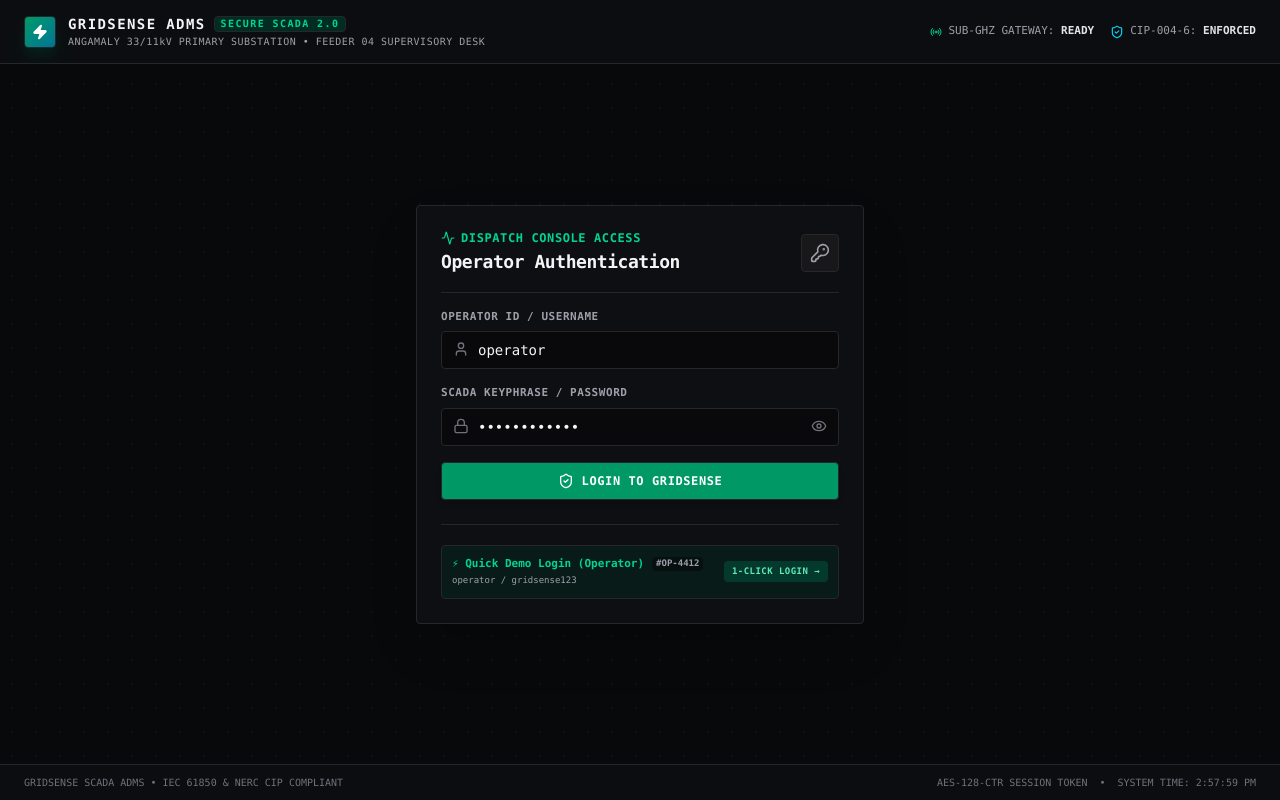
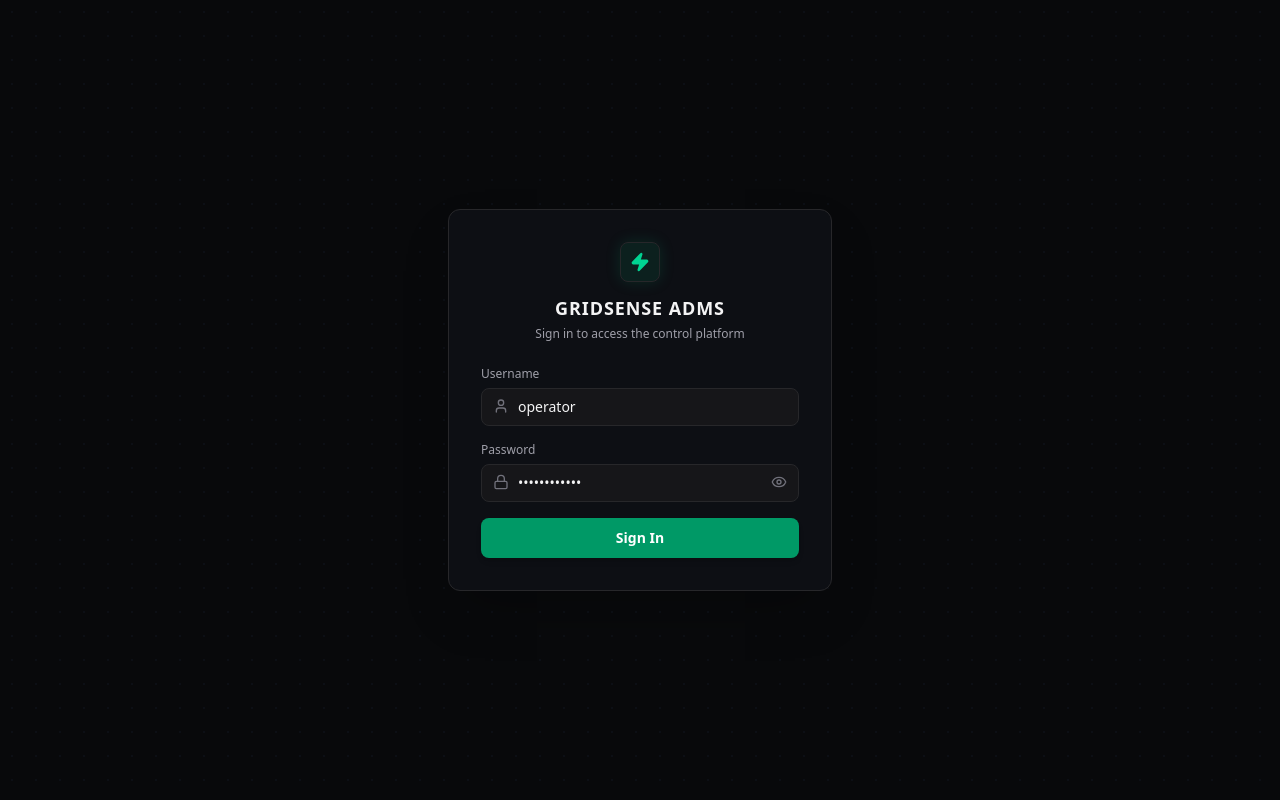
Before and after one commit to a5hil/GridSense, a Next.js app in the folder web-dashboard/: page /login in a window 1280 px wide. Built offline with nearby package versions, Linux system fonts and the light colour scheme.

Commit message:
style(login): simplify login UI to clean centered card with only GRIDSENSE ADMS branding

```diff
--- a/web-dashboard/src/app/login/page.tsx
+++ b/web-dashboard/src/app/login/page.tsx
@@ -1,23 +1,8 @@
 "use client";
 
-import React, { useState, useEffect } from "react";
+import React, { useState } from "react";
 import { useRouter } from "next/navigation";
-import {
-  ShieldCheck,
-  Lock,
-  User,
-  Zap,
-  Activity,
-  AlertTriangle,
-  Radio,
-  CheckCircle2,
-  HardHat,
-  Cpu,
-  KeyRound,
-  Eye,
-  EyeOff,
-} from "lucide-react";
-
+import { Lock, User, Zap, AlertTriangle, Eye, EyeOff } from "lucide-react";
 
 export default function LoginPage() {
   const router = useRouter();
@@ -27,15 +12,6 @@ export default function LoginPage() {
   const [isLoading, setIsLoading] = useState(false);
   const [isAuthorized, setIsAuthorized] = useState(false);
   const [errorMsg, setErrorMsg] = useState<string | null>(null);
-  const [systemTime, setSystemTime] = useState<string>("");
-
-  useEffect(() => {
-    setSystemTime(new Date().toLocaleTimeString());
-    const interval = setInterval(() => {
-      setSystemTime(new Date().toLocaleTimeString());
-    }, 1000);
-    return () => clearInterval(interval);
-  }, []);
 
   const handleLogin = async (u = username, p = password) => {
     setIsLoading(true);
@@ -65,69 +41,34 @@ export default function LoginPage() {
   };
 
   return (
-    <div className="min-h-screen bg-[#08090b] text-zinc-100 flex flex-col justify-between font-mono relative overflow-hidden select-none">
+    <div className="min-h-screen bg-[#08090b] text-zinc-100 flex items-center justify-center p-4 font-sans select-none relative overflow-hidden">
       {/* Background Subtle Substation Grid Aesthetics */}
-      <div className="absolute inset-0 bg-[radial-gradient(#1e293b_1px,transparent_1px)] [background-size:24px_24px] opacity-25 pointer-events-none" />
+      <div className="absolute inset-0 bg-[radial-gradient(#1e293b_1px,transparent_1px)] [background-size:24px_24px] opacity-20 pointer-events-none" />
 
-      {/* TOP SCADA PROTOCOL HEADER */}
-      <header className="border-b border-zinc-800/80 bg-[#0d0f12]/80 backdrop-blur-md px-6 py-3.5 flex items-center justify-between z-10">
-        <div className="flex items-center gap-3">
-          <div className="h-8 w-8 rounded-sm bg-gradient-to-br from-emerald-600 to-cyan-700 flex items-center justify-center shadow-lg shadow-emerald-950/60 border border-emerald-400/30">
-            <Zap className="h-4 w-4 text-white fill-white" />
+      {/* Clean Centered Login Card */}
+      <div className="w-full max-w-sm bg-[#0d0f14] border border-zinc-800/80 rounded-xl p-8 shadow-2xl relative z-10">
+        {/* App Title & Icon */}
+        <div className="flex flex-col items-center text-center mb-6">
+          <div className="h-10 w-10 rounded-lg bg-emerald-500/10 border border-emerald-500/30 flex items-center justify-center mb-3 shadow-[0_0_15px_rgba(16,185,129,0.15)]">
+            <Zap className="h-5 w-5 text-emerald-400 fill-emerald-400" />
           </div>
-          <div>
-            <div className="text-sm font-bold tracking-widest text-zinc-100 flex items-center gap-2">
+          <h1 className="text-lg font-bold tracking-wider text-zinc-100">
             GRIDSENSE ADMS
-              <span className="text-[10px] px-1.5 py-0.2 bg-emerald-950 text-emerald-400 border border-emerald-700/60 rounded">
-                SECURE SCADA 2.0
-              </span>
-            </div>
-            <div className="text-[10px] text-zinc-400 tracking-wider">
-              ANGAMALY 33/11kV PRIMARY SUBSTATION • FEEDER 04 SUPERVISORY DESK
-            </div>
-          </div>
+          </h1>
+          <p className="text-xs text-zinc-400 mt-1">
+            Sign in to access the control platform
+          </p>
         </div>
 
-        <div className="hidden md:flex items-center gap-4 text-[11px] text-zinc-400">
-          <div className="flex items-center gap-1.5">
-            <Radio className="h-3 w-3 text-emerald-400 animate-pulse" />
-            <span>SUB-GHZ GATEWAY: <strong className="text-zinc-200">READY</strong></span>
-          </div>
-          <div className="flex items-center gap-1.5">
-            <ShieldCheck className="h-3.5 w-3.5 text-cyan-400" />
-            <span>CIP-004-6: <strong className="text-zinc-200">ENFORCED</strong></span>
-          </div>
-        </div>
-      </header>
-
-      {/* CENTER AUTHENTICATION DISPATCH CONSOLE */}
-      <main className="flex-1 flex items-center justify-center p-4 z-10 my-4">
-        <div className="w-full max-w-md bg-[#0f1115]/90 border border-zinc-800 shadow-2xl rounded-sm p-6 backdrop-blur-xl relative">
-
-          {/* Header Accent */}
-          <div className="flex items-center justify-between pb-4 mb-4 border-b border-zinc-800/80">
-            <div>
-              <div className="text-xs uppercase tracking-wider text-emerald-400 font-bold flex items-center gap-1.5">
-                <Activity className="h-3.5 w-3.5" />
-                Dispatch Console Access
-              </div>
-              <h1 className="text-lg font-bold text-zinc-100 tracking-tight mt-0.5">
-                Operator Authentication
-              </h1>
-            </div>
-            <div className="p-2 bg-zinc-900 border border-zinc-800 rounded">
-              <KeyRound className="h-5 w-5 text-zinc-400" />
-            </div>
-          </div>
-
+        {/* Error Alert */}
         {errorMsg && (
-            <div className="mb-4 p-3 bg-rose-950/80 border border-rose-700/80 text-rose-200 text-xs rounded flex items-start gap-2 shadow-inner">
-              <AlertTriangle className="h-4 w-4 text-rose-400 shrink-0 mt-0.5" />
+          <div className="mb-4 p-3 bg-rose-950/60 border border-rose-800/80 text-rose-300 text-xs rounded-lg flex items-center gap-2">
+            <AlertTriangle className="h-4 w-4 text-rose-400 shrink-0" />
             <span>{errorMsg}</span>
           </div>
         )}
 
-          {/* Form */}
+        {/* Simple Login Form */}
         <form
           onSubmit={(e) => {
             e.preventDefault();
@@ -136,8 +77,8 @@ export default function LoginPage() {
           className="space-y-4"
         >
           <div>
-              <label className="block text-[11px] font-semibold text-zinc-400 uppercase tracking-wider mb-1.5">
-                Operator ID / Username
+            <label className="block text-xs font-medium text-zinc-400 mb-1.5">
+              Username
             </label>
             <div className="relative">
               <User className="absolute left-3 top-2.5 h-4 w-4 text-zinc-500" />
@@ -145,17 +86,17 @@ export default function LoginPage() {
                 type="text"
                 value={username}
                 onChange={(e) => setUsername(e.target.value)}
-                  placeholder="e.g. operator or admin"
+                placeholder="Username"
                 autoComplete="username"
                 required
-                  className="w-full pl-9 pr-3 py-2 bg-zinc-950 border border-zinc-800 focus:border-emerald-500 focus:ring-1 focus:ring-emerald-500 text-sm text-zinc-100 placeholder:text-zinc-600 rounded-sm font-mono outline-none transition-colors"
+                className="w-full pl-9 pr-3 py-2 bg-zinc-900/80 border border-zinc-800 rounded-lg text-sm text-zinc-100 placeholder:text-zinc-600 focus:outline-none focus:border-emerald-500 focus:ring-1 focus:ring-emerald-500 transition-colors"
               />
             </div>
           </div>
 
           <div>
-              <label className="block text-[11px] font-semibold text-zinc-400 uppercase tracking-wider mb-1.5">
-                SCADA Keyphrase / Password
+            <label className="block text-xs font-medium text-zinc-400 mb-1.5">
+              Password
             </label>
             <div className="relative">
               <Lock className="absolute left-3 top-2.5 h-4 w-4 text-zinc-500" />
@@ -163,10 +104,10 @@ export default function LoginPage() {
                 type={showPassword ? "text" : "password"}
                 value={password}
                 onChange={(e) => setPassword(e.target.value)}
-                  placeholder="••••••••••••"
+                placeholder="Password"
                 autoComplete="current-password"
                 required
-                  className="w-full pl-9 pr-10 py-2 bg-zinc-950 border border-zinc-800 focus:border-emerald-500 focus:ring-1 focus:ring-emerald-500 text-sm text-zinc-100 placeholder:text-zinc-600 rounded-sm font-mono outline-none transition-colors"
+                className="w-full pl-9 pr-10 py-2 bg-zinc-900/80 border border-zinc-800 rounded-lg text-sm text-zinc-100 placeholder:text-zinc-600 focus:outline-none focus:border-emerald-500 focus:ring-1 focus:ring-emerald-500 transition-colors"
               />
               <button
                 type="button"
@@ -181,64 +122,19 @@ export default function LoginPage() {
           <button
             type="submit"
             disabled={isLoading || isAuthorized}
-              className="w-full py-2.5 px-4 bg-emerald-600 hover:bg-emerald-500 active:bg-emerald-700 disabled:bg-zinc-800 disabled:text-zinc-500 text-white font-bold text-xs tracking-wider uppercase rounded-sm shadow-md transition-all flex items-center justify-center gap-2 border border-emerald-400/30"
+            className="w-full mt-2 py-2.5 px-4 bg-emerald-600 hover:bg-emerald-500 active:bg-emerald-700 disabled:bg-zinc-800 disabled:text-zinc-500 text-white font-semibold text-sm rounded-lg shadow-md transition-all flex items-center justify-center gap-2"
           >
             {isLoading || isAuthorized ? (
               <>
-                  <div className="h-3.5 w-3.5 border-2 border-white border-t-transparent rounded-full animate-spin" />
-                  <span>Logging in...</span>
+                <div className="h-4 w-4 border-2 border-white border-t-transparent rounded-full animate-spin" />
+                <span>Signing in...</span>
               </>
             ) : (
-                <>
-                  <ShieldCheck className="h-4 w-4" />
-                  <span>Login to GridSense</span>
-                </>
+              <span>Sign In</span>
             )}
           </button>
         </form>
-
-          {/* QUICK OPERATOR LOGIN CHIP */}
-          <div className="mt-6 pt-5 border-t border-zinc-800/80">
-            <button
-              type="button"
-              onClick={() => {
-                setUsername("operator");
-                setPassword("gridsense123");
-                handleLogin("operator", "gridsense123");
-              }}
-              disabled={isLoading}
-              className="w-full p-2.5 bg-emerald-950/40 hover:bg-emerald-900/60 border border-emerald-700/50 hover:border-emerald-500 rounded-sm text-left transition-all flex items-center justify-between group"
-            >
-              <div>
-                <div className="text-[11px] font-bold text-emerald-400 flex items-center gap-2">
-                  <span>⚡ Quick Demo Login (Operator)</span>
-                  <span className="text-[9px] px-1 bg-black/40 text-zinc-400 rounded font-mono">
-                    #OP-4412
-                  </span>
       </div>
-                <div className="text-[9px] text-zinc-400 font-mono mt-0.5">
-                  operator / gridsense123
-                </div>
-              </div>
-              <span className="text-[9px] px-2 py-1 bg-emerald-900/60 text-emerald-300 rounded font-bold uppercase tracking-wider group-hover:bg-emerald-800 transition-colors">
-                1-Click Login →
-              </span>
-            </button>
-          </div>
-        </div>
-      </main>
-
-      {/* FOOTER */}
-      <footer className="border-t border-zinc-800/80 bg-[#0d0f12]/80 backdrop-blur-md px-6 py-2.5 text-[10px] text-zinc-500 flex flex-wrap items-center justify-between z-10">
-        <div>
-          <span>GRIDSENSE SCADA ADMS • IEC 61850 &amp; NERC CIP COMPLIANT</span>
-        </div>
-        <div className="flex items-center gap-3">
-          <span>AES-128-CTR SESSION TOKEN</span>
-          <span>•</span>
-          <span suppressHydrationWarning>SYSTEM TIME: {systemTime || "--:--:--"}</span>
-        </div>
-      </footer>
     </div>
   );
 }
```
Lines whose indentation alone changed are shown as unchanged.
